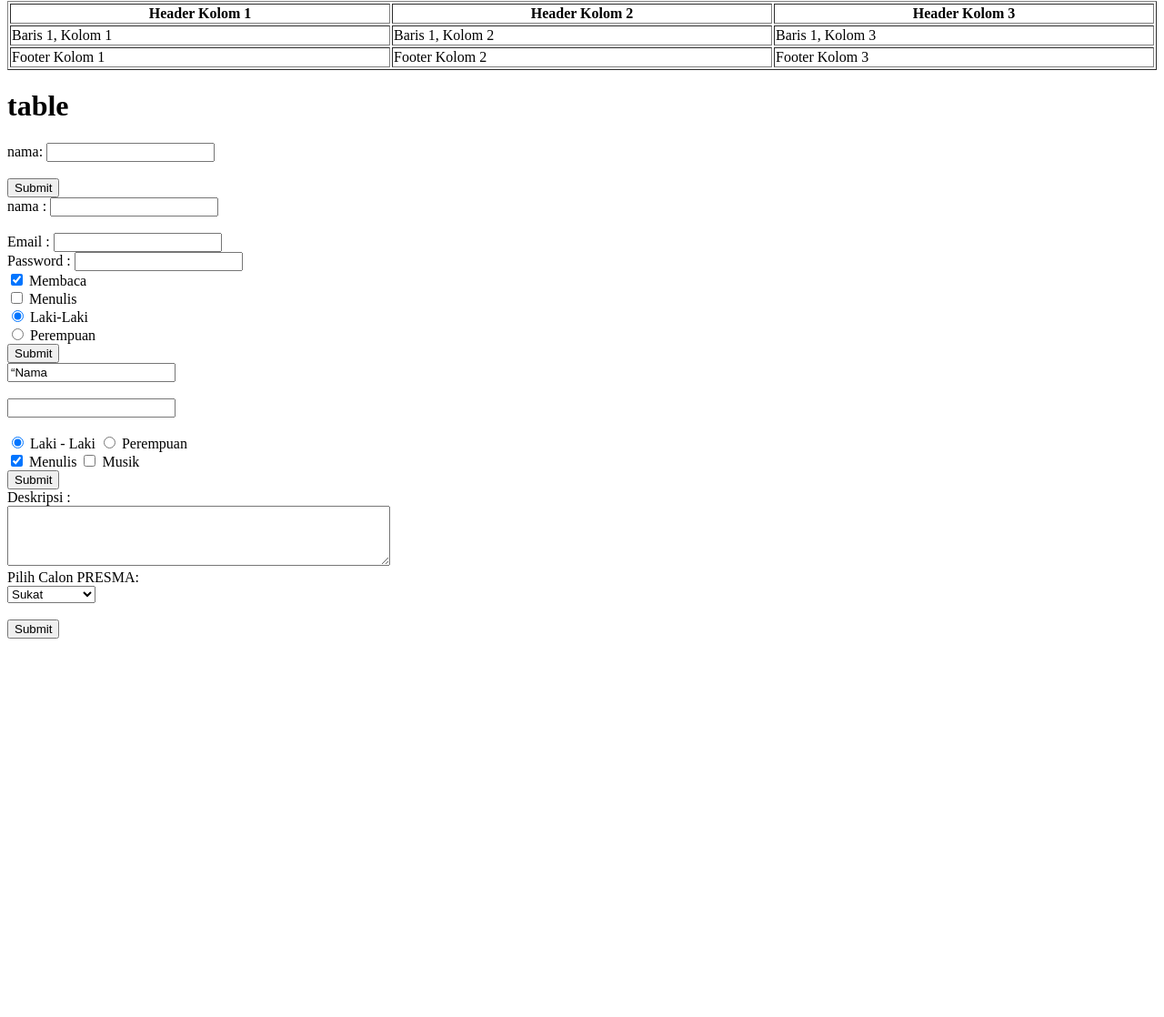
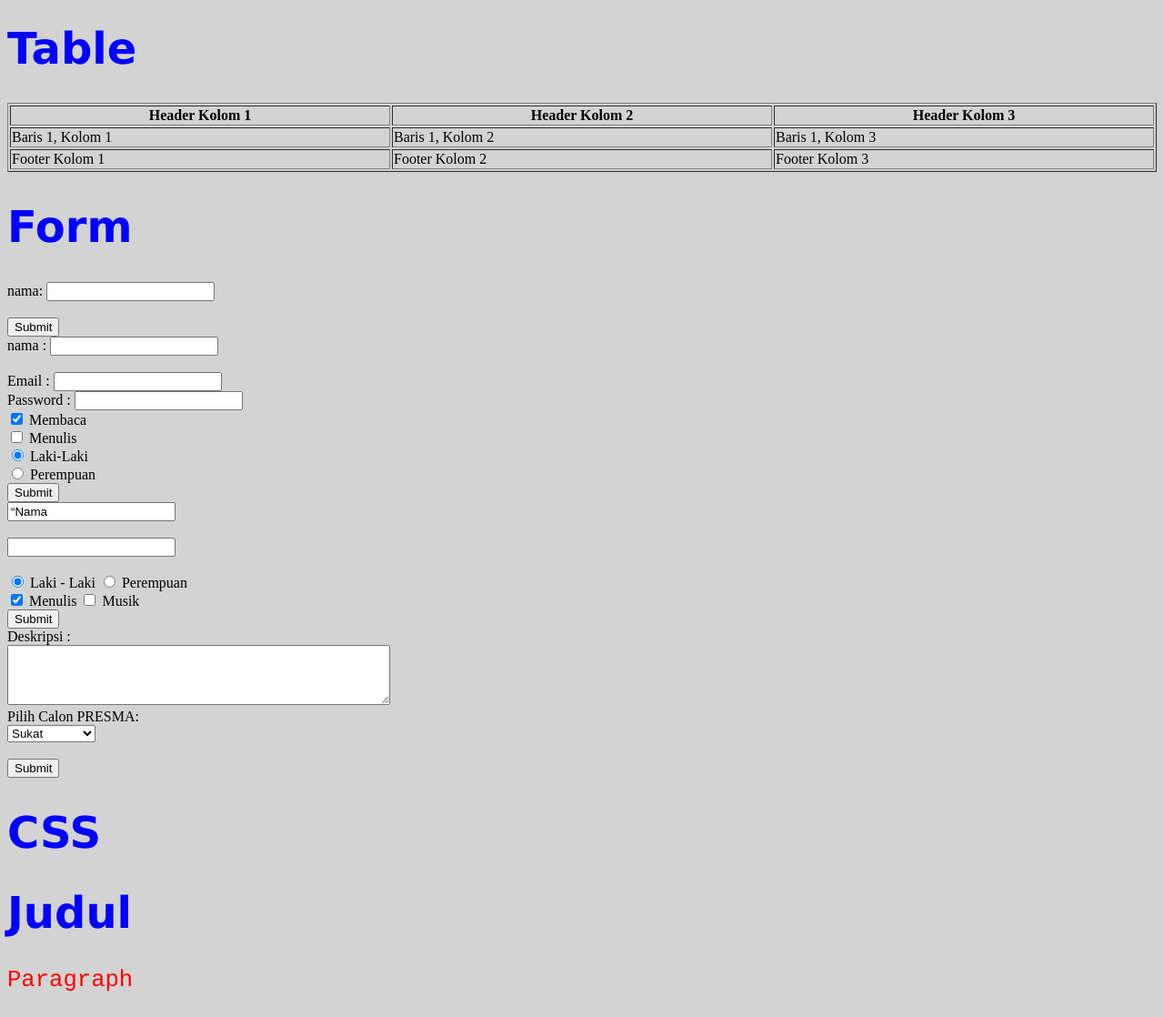
Before and after one commit to MatiusGenara/MatiusGenara.github.io, a plain HTML site: page index.html in a window 1280 px wide. Shown: the part 7-1125 px from the top of the page at 91% size. Before the commit the page ends 800 px from the top, so only its background shows below. Drawn offline with Linux system fonts and the light colour scheme.

Commit message:
Update index.html

```diff
--- a/index.html
+++ b/index.html
@@ -1,9 +1,27 @@
 <!DOCTYPE html>
 <html>
 <head>
-   	<title>Penggunaan Tag Tabel</title>
+	<style>
+		body {background-color:lightgrey}
+/* 		h1 {color:blue} */
+/* 		p {color:green} */
+		h1{
+			color:blue;
+			font-family:verdana;
+			font-size:300%;
+		}
+		p{
+			color:red;
+			font-family:courier;
+			font-size:160%;
+		}
+	</style>
+
+   	<title>Praktikum Web</title>
 </head>
 <body>
+	<H1>Table</H1>
+
 	<table border="1" width="100%">
  	<thead>
 	<tr>
@@ -28,8 +46,7 @@
 	</tfoot>
 	</table>
 
-
-  <H1>table</H1>
+  <H1>Form</H1>
 
   	<form action="/action_page.php" method="get">
   		<label for=“nama"> nama: </label>
@@ -140,5 +157,11 @@
          <br><br>
          <input type="submit" value="Submit">
         </form>
+
+	<H1>CSS</H1>
+
+	<h1>Judul</h1>
+	<P>Paragraph</P>
+
 </body>
 </html>
```
